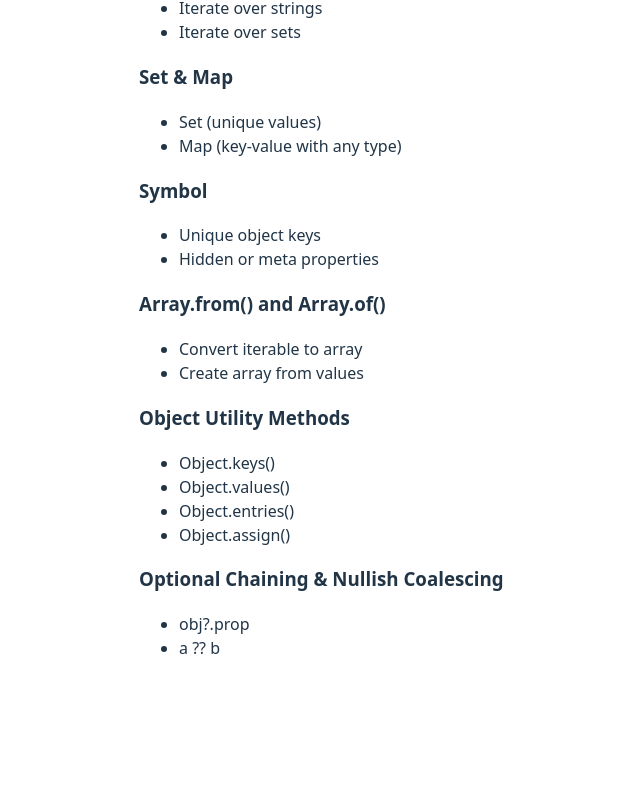
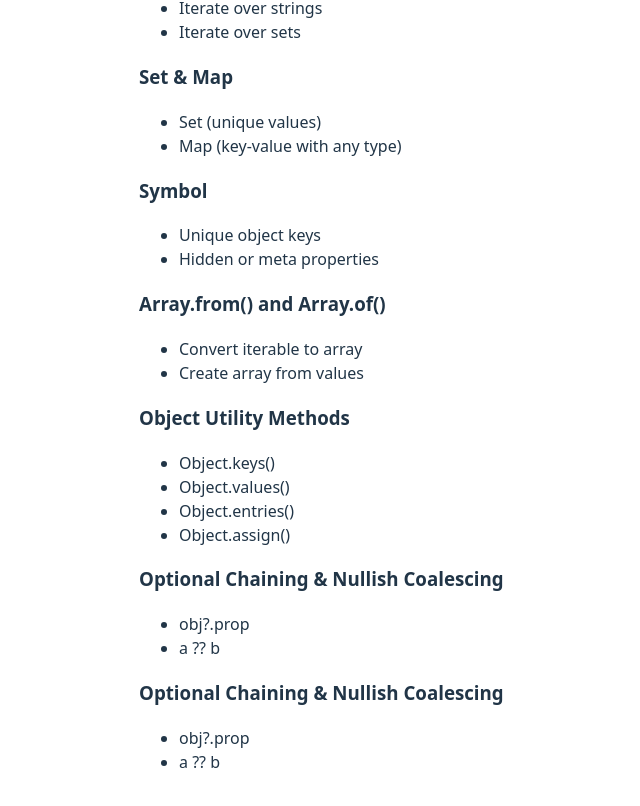
Before and after one commit to GangishettyPrasad/vitereact, a React (Vite) app: page /settings in a window 1280 px wide. Shown: the part 2646-3452 px from the top of the page, without its empty margins (195-835 px from the left). Before the commit the page ends 3346 px from the top, so only its background shows below. Built offline with nearby package versions, Linux system fonts and the light colour scheme.

Commit message:
changed in new branch

```diff
--- a/src/component/Settings.jsx
+++ b/src/component/Settings.jsx
@@ -25,6 +25,7 @@ const Settings = () => {
     { id: 18, title: "Array.from() and Array.of()", items: ["Convert iterable to array", "Create array from values"] },
     { id: 19, title: "Object Utility Methods", items: ["Object.keys()", "Object.values()", "Object.entries()", "Object.assign()"] },
     { id: 20, title: "Optional Chaining & Nullish Coalescing", items: ["obj?.prop", "a ?? b"] },
+    { id: 21, title: "Optional Chaining & Nullish Coalescing", items: ["obj?.prop", "a ?? b"] },
   ];
 
 
```
